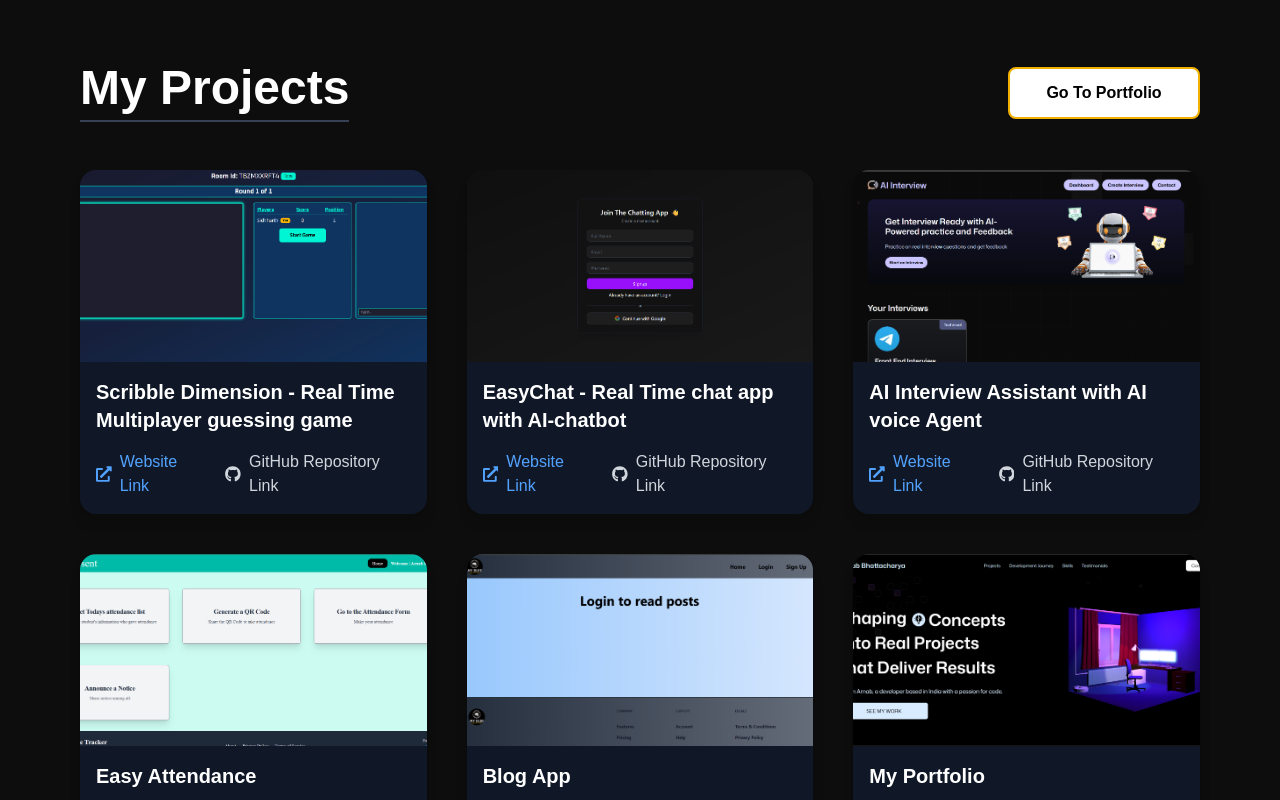
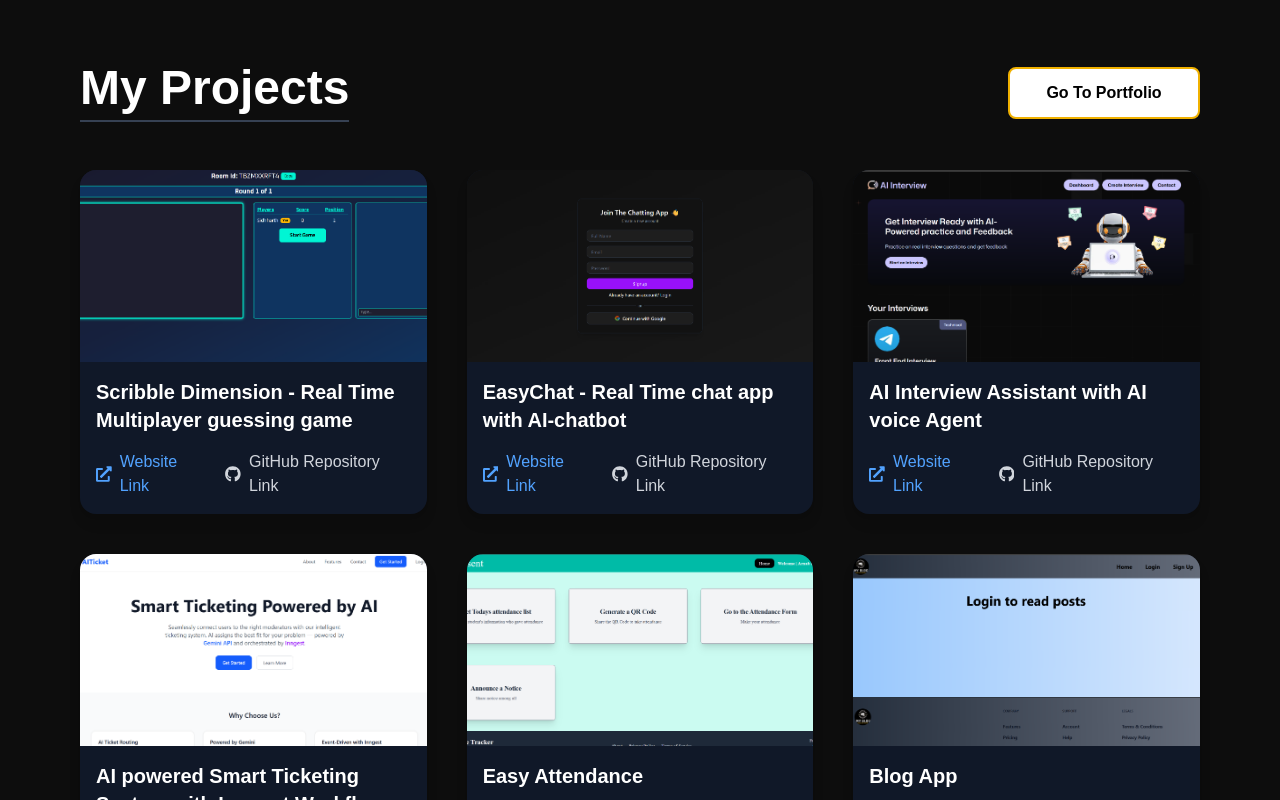
Before and after one commit to Code-With-Arnab2005/portfolio, a React (Vite) app: page /projects in a window 1280 px wide. Shown: the top 800 px of the page. Built offline with nearby package versions, Linux system fonts and the light colour scheme; no server answers; a web font is replaced by a local one.

Commit message:
added new project, Smart Ticketing System

```diff
--- a/src/constants/index.js
+++ b/src/constants/index.js
@@ -361,6 +361,12 @@ const projects = [
     githubLink: "https://github.com/Code-With-Arnab2005/AI-Interview-Assistant",
   },
   {
+    title: "AI powered Smart Ticketing System with Inngest Workflow",
+    image: "/images/SmartTicketSystem.png",
+    liveLink: "https://ai-ticket-agent-frontend.onrender.com",
+    githubLink: "https://github.com/Code-With-Arnab2005/ai-ticket-agent",
+  },
+  {
     title: "Easy Attendance",
     image: "/images/easy_attendance.png",
     liveLink: "https://easy-present-production-0924.up.railway.app/",
```
Also changed, not shown: public/images/SmartTicketSystem.png (added).
